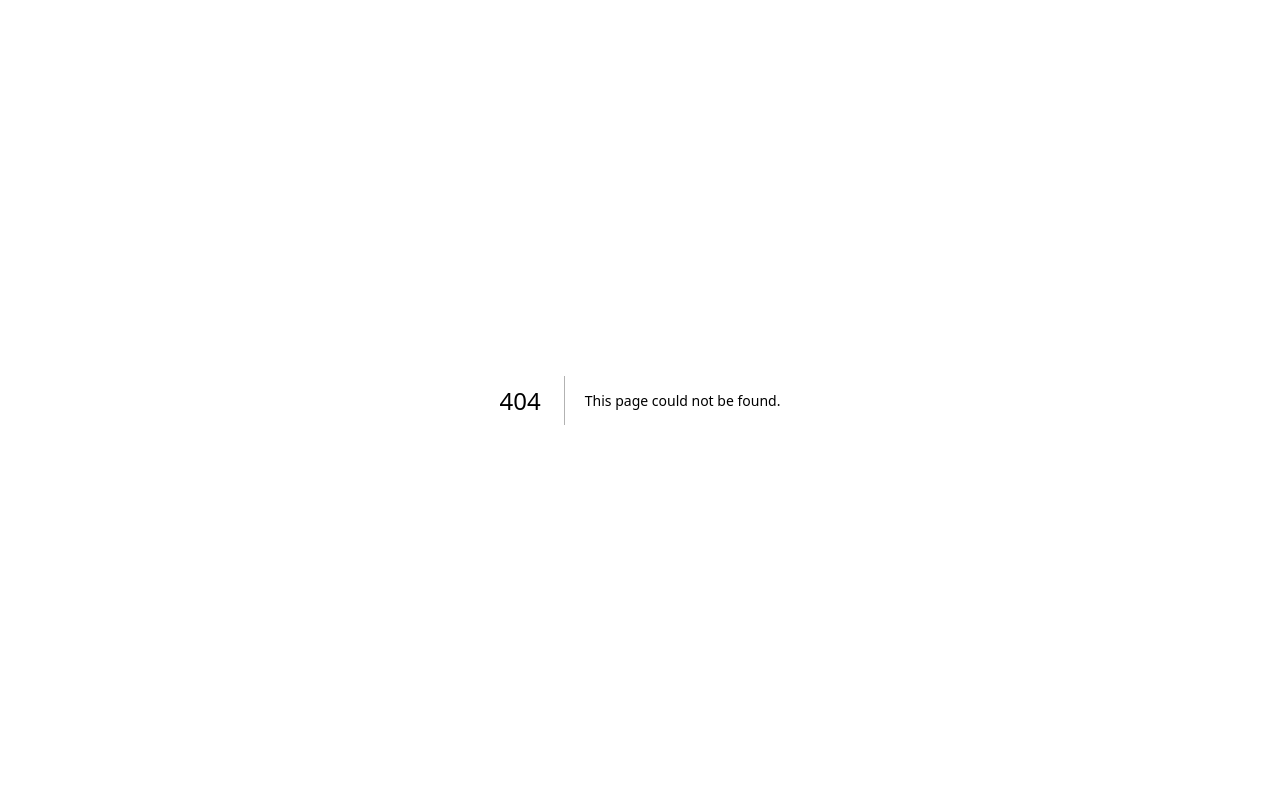
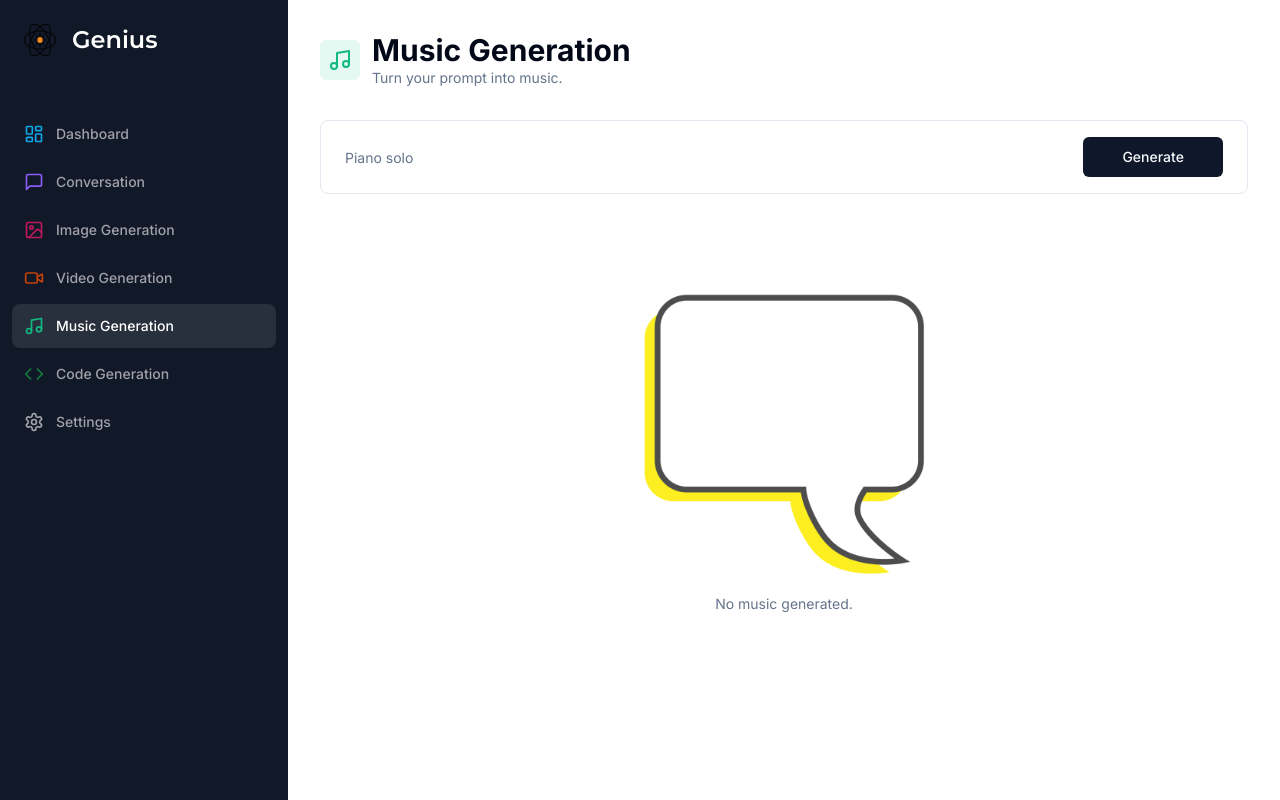
Before and after one commit to vinhhv/saas-ai-platform-tutorial, a Next.js app: page /music in a window 1280 px wide. Before the commit this address had no page. Built offline with nearby package versions, Linux system fonts and the light colour scheme.

Commit message:
Add music generation

```diff
--- /dev/null
+++ b/app/(dashboard)/(routes)/music/constants.ts
@@ -0,0 +1,7 @@
+import * as z from "zod";
+
+export const formSchema = z.object({
+  prompt: z.string().min(1, {
+    message: "Music prompt is required",
+  }),
+});
--- /dev/null
+++ b/app/(dashboard)/(routes)/music/page.tsx
@@ -0,0 +1,114 @@
+"use client";
+
+import { Empty } from "@/components/empty";
+import { Heading } from "@/components/heading";
+import Loader from "@/components/loader";
+import { Button } from "@/components/ui/button";
+import { Form, FormControl, FormField, FormItem } from "@/components/ui/form";
+import { Input } from "@/components/ui/input";
+import { zodResolver } from "@hookform/resolvers/zod";
+import axios from "axios";
+import { Music } from "lucide-react";
+import { useRouter } from "next/navigation";
+import { useState } from "react";
+import { useForm } from "react-hook-form";
+import * as z from "zod";
+import { formSchema } from "./constants";
+
+const MusicPage = () => {
+  const router = useRouter();
+  const [music, setMusic] = useState<string>();
+
+  const form = useForm<z.infer<typeof formSchema>>({
+    resolver: zodResolver(formSchema),
+    defaultValues: {
+      prompt: "",
+    },
+  });
+
+  const isLoading = form.formState.isSubmitting;
+
+  const onSubmit = async (values: z.infer<typeof formSchema>) => {
+    try {
+      setMusic(undefined);
+
+      const response = await axios.post("/api/music", values);
+
+      setMusic(response.data.audio);
+      form.reset();
+    } catch (error: any) {
+      // TODO: Open Pro Modal
+      console.log(error);
+    } finally {
+      router.refresh();
+    }
+  };
+
+  return (
+    <div>
+      <Heading
+        title="Music Generation"
+        description="Turn your prompt into music."
+        icon={Music}
+        iconColor="text-emerald-500"
+        bgColor="bg-emerald-500/10"
+      />
+      <div className="px-4 lg:px-8">
+        <Form {...form}>
+          <form
+            onSubmit={form.handleSubmit(onSubmit)}
+            className="
+              rounded-lg
+              border
+              w-full
+              p-4
+              px-3
+              md:px-6
+              focus-within:shadow-sm
+              grid
+              grid-cols-12
+              gap-2
+            "
+          >
+            <FormField
+              name="prompt"
+              render={({ field }) => (
+                <FormItem className="col-span-12 lg:col-span-10">
+                  <FormControl className="m-0 p-0">
+                    <Input
+                      className="border-0 outline-none focus-visible:ring=0 focus-visible:ring-transparent"
+                      disabled={isLoading}
+                      placeholder="Piano solo"
+                      {...field}
+                    />
+                  </FormControl>
+                </FormItem>
+              )}
+            />
+            <Button
+              className="col-span-12 lg:col-span-2 w-full"
+              disabled={isLoading}
+            >
+              Generate
+            </Button>
+          </form>
+        </Form>
+      </div>
+      <div className="space-y-4 mt-4">
+        {isLoading && (
+          <div className="p-8 rounded-lg w-full flex items-center justify-center bg-muted">
+            <Loader />
+          </div>
+        )}
+        {!music && !isLoading && <Empty label="No music generated." />}
+        {music && (
+          <audio controls className="w-full mt-8 px-4 lg:px-8">
+            <source src={music} />
+          </audio>
+        )}
+      </div>
+    </div>
+  );
+};
+
+export default MusicPage;
--- /dev/null
+++ b/app/api/music/route.ts
@@ -0,0 +1,35 @@
+import { auth } from "@clerk/nextjs/server";
+import { NextResponse } from "next/server";
+import Replicate from "replicate";
+
+const replicate = new Replicate();
+
+export async function POST(req: Request) {
+  try {
+    const { userId } = auth();
+    const body = await req.json();
+    const { prompt } = body;
+
+    if (!userId) {
+      return new NextResponse("Unauthorized", { status: 401 });
+    }
+
+    if (!prompt) {
+      return new NextResponse("Prompt is required", { status: 400 });
+    }
+
+    const input = {
+      prompt_b: prompt,
+    };
+
+    const response = await replicate.run(
+      "riffusion/riffusion:8cf61ea6c56afd61d8f5b9ffd14d7c216c0a93844ce2d82ac1c9ecc9c7f24e05",
+      { input }
+    );
+
+    return NextResponse.json(response);
+  } catch (error) {
+    console.log("[MUSIC_ERROR]", error);
+    return new NextResponse("Internal error", { status: 500 });
+  }
+}
--- a/package.json
+++ b/package.json
@@ -26,6 +26,7 @@
     "react-dom": "^18",
     "react-hook-form": "^7.51.4",
     "react-markdown": "^9.0.1",
+    "replicate": "^0.29.4",
     "tailwind-merge": "^2.3.0",
     "tailwindcss-animate": "^1.0.7",
     "zod": "^3.23.8"
```
Also changed, not shown: 1 other file (tests, documents, lock files or other folders).
